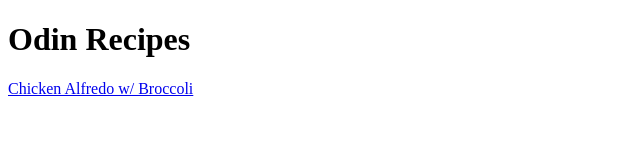
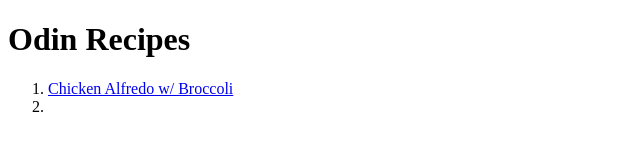
Before and after one commit to killerjwa/odin-recipes, a plain HTML site: page index.html in a window 1280 px wide. Shown: the whole page, without its empty margins (0-640 px from the left). Drawn offline with Linux system fonts and the light colour scheme.

Commit message:
linked pancake.html

```diff
--- a/index.html
+++ b/index.html
@@ -6,6 +6,9 @@
     </head>
     <body>
         <h1> Odin Recipes </h1>
-        <a href="recipes/chckn-alfredo.html"> Chicken Alfredo w/ Broccoli</a>
+        <ol>
+        <li><a href="recipes/chckn-alfredo.html"> Chicken Alfredo w/ Broccoli</a></li>
+        <li><a href="recipes/pancake.html"></a></li>
+        </ol>
     </body>
 </html>
```
